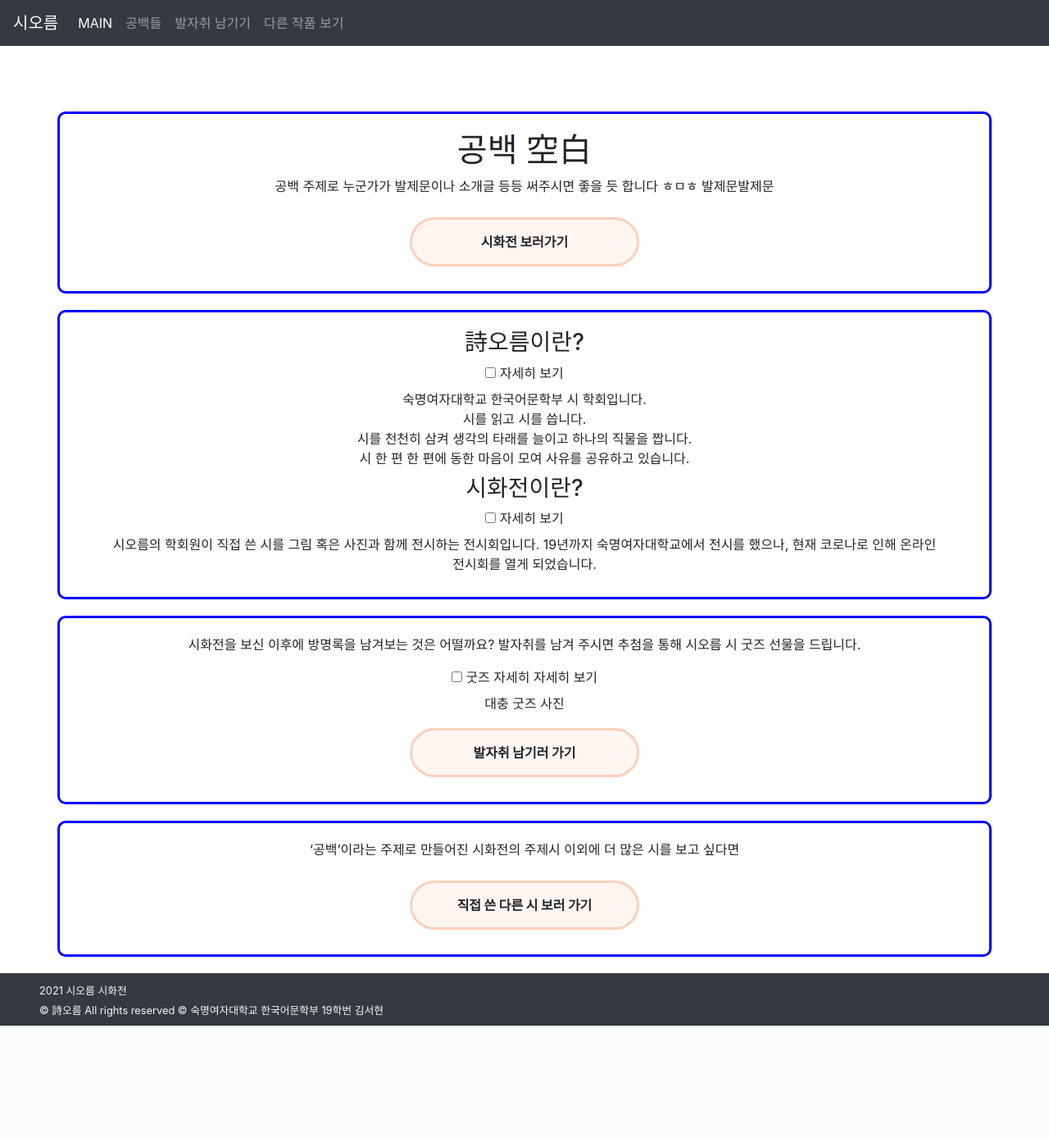
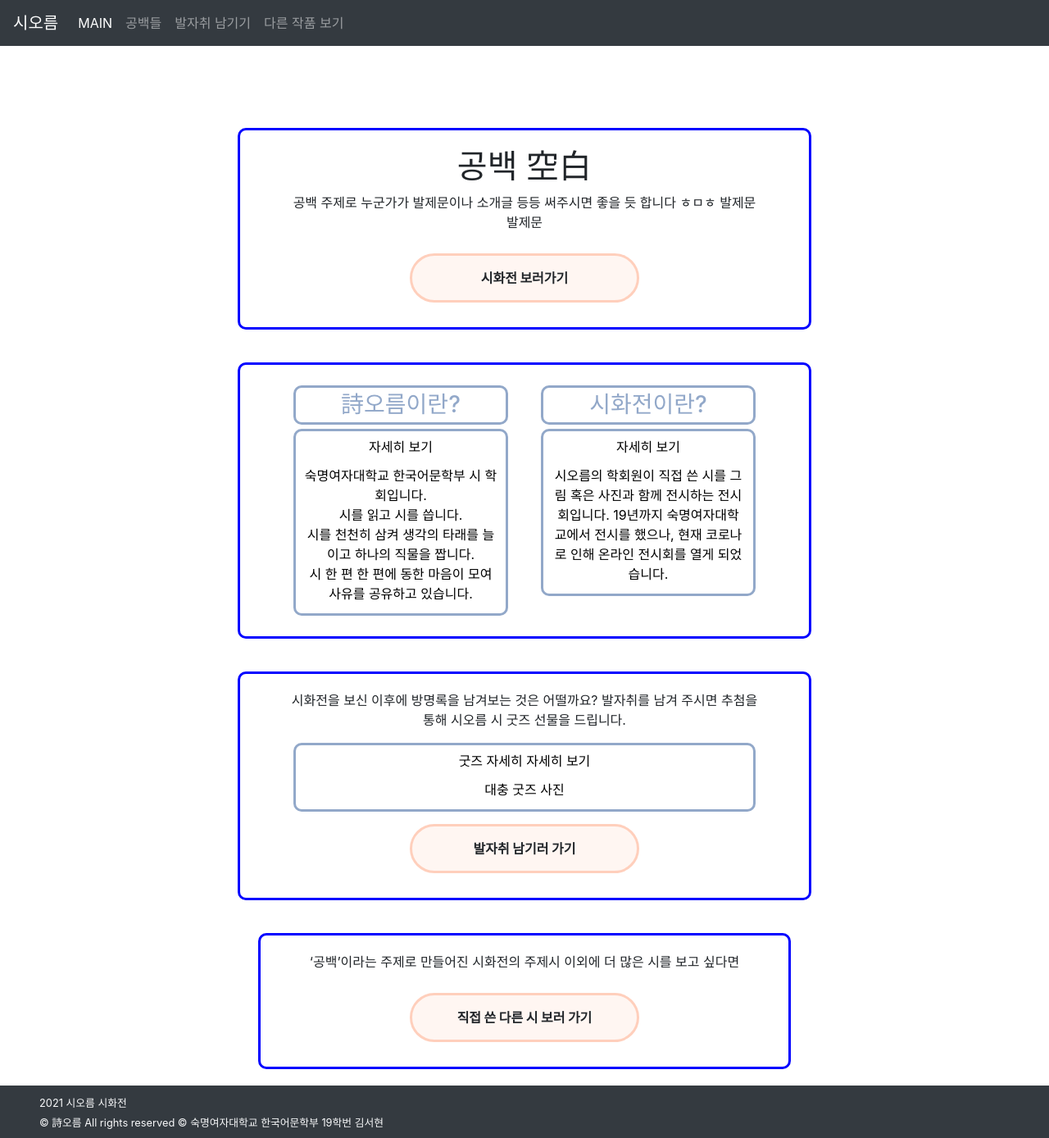
Before and after one commit to seohyun319/poet_exhibition, a Django app: page / in a window 1280 px wide. Shown: the part 960-2348 px from the top of the page at 82% size. Before the commit the page ends 2211 px from the top, so only its background shows below. Run offline with Django 3.2, Linux system fonts and the light colour scheme.

Commit message:
css file add

```diff
--- a/sioreum/static/sioreum/css/main.css
+++ b/sioreum/static/sioreum/css/main.css
@@ -1,3 +1,10 @@
+.outContainer {
+    display: flex;
+    flex-direction : column;
+	justify-content : space-between;
+	align-items : center;
+}
+
 .mainBox {
     border-color: blue;
     border-style:solid;
@@ -6,6 +13,7 @@
     padding: 20px 60px;
     text-align: center;
     min-width: 440px;
+    max-width: 700px;
 }
 /*
 .tx {
@@ -25,3 +33,33 @@
     text-align: center;
     cursor:pointer;
 }
+
+
+
+.PrjContent {
+    border-color: #92a8c9; border-style:solid;
+    border-radius: 10px;
+    padding: 4px 20px;
+    color: #92a8c9;
+    overflow: hidden;
+    margin: 5px;
+}
+
+.PrjDrop {
+    border-color: #92a8c9; border-style:solid;
+    border-radius: 10px;
+    padding: 4px 10px;
+    color: black;
+    overflow: hidden;
+    margin: 5px;
+}
+
+input[id*="PrjDrop"] {
+    display:none;
+}
+
+input[id*="PrjDrop"] + label {
+    display:block;
+    padding:3px;
+    cursor: pointer;
+}
--- a/sioreum/templates/sioreum/main.html
+++ b/sioreum/templates/sioreum/main.html
@@ -6,6 +6,7 @@
 
 {% block content %}
 <title>메인 페이지</title>
+<div class="outContainer">
     <div class="mainBox tx">
         <h1 class="">공백 空白</h1>
         <p>공백 주제로 누군가가 발제문이나 소개글 등등 써주시면 좋을 듯 합니다 ㅎㅁㅎ 발제문발제문</p>
@@ -13,9 +14,9 @@
     </div>
 
     <div class="mainBox">
-        <div class="article">
-            <div class="left5">
-                <h3 class="">
+        <div class="row row-cols-1 row-cols-md-2 row-cols-sm-1">
+            <div class="col">
+                <h3 class="PrjContent">
                     詩오름이란?
                 </h3>
                 <div class="PrjDrop">
@@ -36,7 +37,7 @@
                 </div>
             </div>
 
-            <div class="right5">
+            <div class="col">
                 <h3 class="PrjContent">
                     시화전이란?
                 </h3>
@@ -84,5 +85,5 @@
         <button class="btn">직접 쓴 다른 시 보러 가기</button>
     </div>
 
-
+</div>
 {% endblock %}
--- a/sioreum/templates/sioreum/poetDetail.html
+++ b/sioreum/templates/sioreum/poetDetail.html
@@ -1,4 +1,8 @@
 {% extends 'sioreum/base.html' %}
+{% load static %}
+{% block extra_head %}
+    <link rel="stylesheet" href="{% static 'sioreum/css/poetDetail.css' %}">
+{% endblock %}
 
 {% block content %}
 <title>시 자세히 보기</title>
--- a/sioreum/templates/sioreum/poetList.html
+++ b/sioreum/templates/sioreum/poetList.html
@@ -1,9 +1,13 @@
 {% extends 'sioreum/base.html' %}
+{% load static %}
+{% block extra_head %}
+    <link rel="stylesheet" href="{% static 'sioreum/css/poetList.css' %}">
+{% endblock %}
 
 {% block content %}
 <title>공백들 : 시화전 시 목록</title>
     {% for poet in poets %}
-    tisd
+
         <h1><a href="{% url 'poetDetail' pk=poet.pk %}">{{ poet.title }}</a></h1>
         <div>{{ poet.author }}</div>
         <div>{{ poet.thumbnail }}</div>
```
Also changed, not shown: sioreum/migrations/0002_alter_visitform_phone.py (added), sioreum/static/sioreum/css/poetDetail.css (added), sioreum/static/sioreum/css/poetList.css (added).
